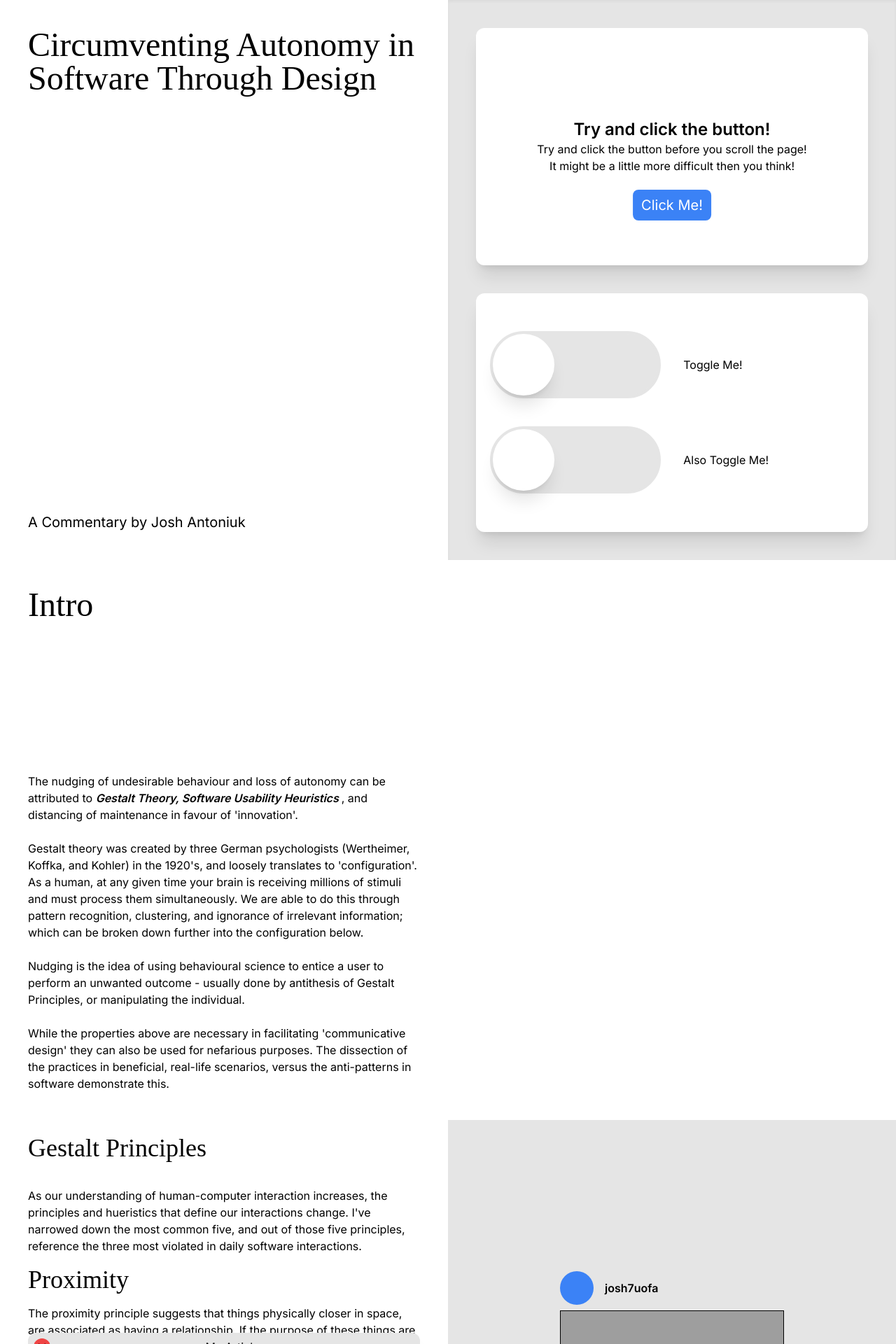
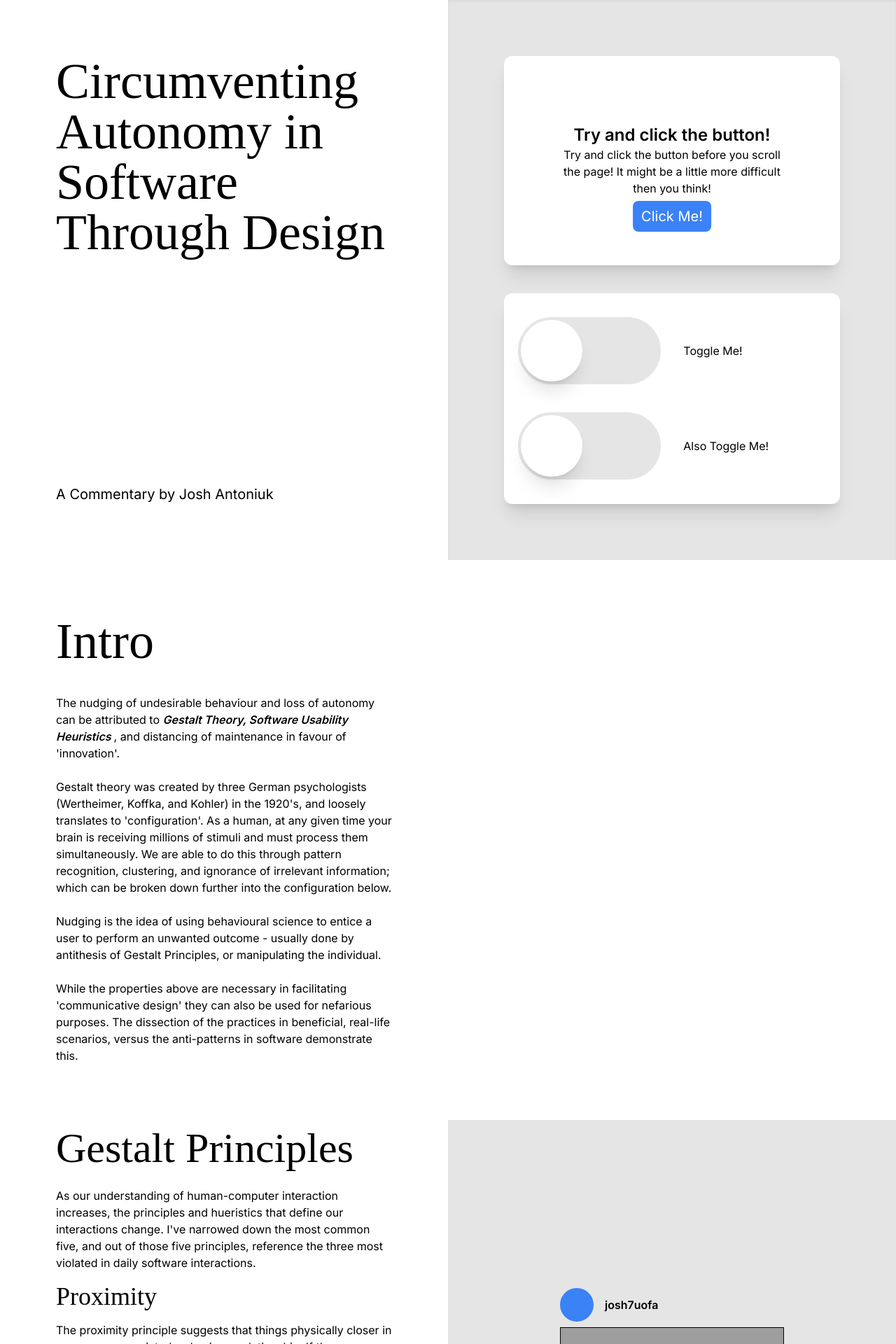
Before and after one commit to joshAntoniuk/DigitalAutonomy, a Next.js app: page / in a window 1280 px wide. Shown: the top 1920 px of the page at 70% size. Built offline with nearby package versions, Linux system fonts and the light colour scheme; grey boxes are pictures that could not be loaded.

Commit message:
screen fix

```diff
--- a/src/app/page.tsx
+++ b/src/app/page.tsx
@@ -96,14 +96,14 @@ export default function Home() {
     <main className="flex w-screen flex-col items-center">
       <div className="flex h-[200vh] w-full flex-row">
         <div className="z-10 flex h-full w-1/2 flex-col">
-          <div className="flex h-screen flex-col justify-between p-20 md:p-10">
-            <div className="w-full text-wrap font-bookmania-bold text-7xl text-black md:text-5xl">
+          <div className="flex h-screen flex-col justify-between p-20 max-md:p-10">
+            <div className="w-full text-wrap font-bookmania-bold text-7xl text-black max-md:text-5xl">
               Circumventing Autonomy in Software Through Design
             </div>
             <div className="w-full text-xl text-black">A Commentary by Josh Antoniuk</div>
           </div>
-          <div className="flex h-screen flex-col justify-between p-20 md:p-10">
-            <div className="h-screen w-full font-bookmania-bold text-7xl text-black md:text-5xl">Intro</div>
+          <div className="flex h-screen flex-col justify-between p-20 max-md:p-10">
+            <div className="h-screen w-full font-bookmania-bold text-7xl text-black max-md:text-5xl">Intro</div>
             <div className="w-full text-base text-black">
               The nudging of undesirable behaviour and loss of autonomy can be attributed to{' '}
               <span className="font-semibold italic">Gestalt Theory, Software Usability Heuristics </span>, and
@@ -127,7 +127,7 @@ export default function Home() {
             </div>
           </div>
         </div>
-        <div className="sticky top-0 z-0 flex h-screen w-1/2 flex-col items-center justify-center space-y-10 bg-neutral-200 p-20 shadow-inner md:p-10">
+        <div className="sticky top-0 z-0 flex h-screen w-1/2 flex-col items-center justify-center space-y-10 bg-neutral-200 p-20 shadow-inner max-md:p-10">
           <div className="h-1/2 w-full">
             <MovingButton />
           </div>
@@ -143,13 +143,13 @@ export default function Home() {
       </div>
       <div className="relative flex w-full flex-col">
         <div className="sticky left-0 top-0 z-40 flex h-[10vh] w-full flex-row">
-          <div className="w-1/2 bg-white font-bookmania-bold text-6xl text-black md:text-4xl">
-            <div className="absolute top-1/2 -translate-y-1/2 pl-20 md:pl-10 ">Gestalt Principles</div>
+          <div className="w-1/2 bg-white font-bookmania-bold text-6xl text-black max-md:text-4xl">
+            <div className="absolute top-1/2 -translate-y-1/2 pl-20 max-md:pl-10 ">Gestalt Principles</div>
           </div>
           <div className="w-1/2 bg-neutral-200" />
         </div>
         <div className="flex w-full flex-row">
-          <div className="w-1/2 px-20 py-4 text-base text-black md:px-10">
+          <div className="w-1/2 px-20 py-4 text-base text-black max-md:px-10">
             As our understanding of human-computer interaction increases, the principles and hueristics that define our
             interactions change. I&apos;ve narrowed down the most common five, and out of those five principles,
             reference the three most violated in daily software interactions.
@@ -157,7 +157,7 @@ export default function Home() {
           <div className="w-1/2 bg-neutral-200" />
         </div>
         <div className="relative flex w-full flex-row max-lg:h-[90vh] ">
-          <div className="sticky top-[10%] h-fit w-1/2 px-20 pb-10 md:px-10">
+          <div className="sticky top-[10%] h-fit w-1/2 px-20 pb-10 max-md:px-10">
             <div className="pb-4 font-bookmania-bold text-4xl text-black">Proximity</div>
             <div className="relative w-full text-base text-black">
               {proximityState && (
@@ -211,7 +211,7 @@ export default function Home() {
           </div>
         </div>
         <div className="relative flex h-[90vh] w-full flex-row">
-          <div className="sticky top-[10%] h-fit w-1/2 px-20 pb-10 md:px-10">
+          <div className="sticky top-[10%] h-fit w-1/2 px-20 pb-10 max-md:px-10">
             <div className="pb-4 font-bookmania-bold text-4xl text-black">Figure/Ground</div>
             <div className="relative w-full text-base text-black">
               {figureGroundState && (
@@ -255,7 +255,7 @@ export default function Home() {
               from ground.
             </div>
           </div>
-          <div className="h-full w-1/2 bg-neutral-200 px-20 py-20 md:px-10">
+          <div className="h-full w-1/2 bg-neutral-200 px-20 py-20 max-md:px-10">
             <div className="relative w-full text-base text-black">
               {figureGround2State && (
                 <div className="absolute inset-0 overflow-hidden rounded-xl backdrop-blur-sm">
@@ -299,7 +299,7 @@ export default function Home() {
           </div>
         </div>
         <div className="flex w-full flex-row">
-          <div className="w-1/2 px-20 md:px-10">
+          <div className="w-1/2 px-20 max-md:px-10">
             <div className="pb-4 font-bookmania-bold text-4xl text-black">Similarity</div>
             <div ref={containerRef} className="relative min-h-1 w-full text-base text-black">
               {containerRef.current && (
@@ -369,13 +369,13 @@ export default function Home() {
       <div className="relative flex w-full flex-col">
         <div className="sticky left-0 top-0 z-40 flex h-[10vh] w-full flex-row">
           <div className="w-1/2 bg-neutral-200" />
-          <div className="w-1/2 bg-white font-bookmania-bold text-6xl text-black md:text-4xl">
-            <div className="absolute top-1/2 -translate-y-1/2 pl-20 md:pl-10">Usability Heuristics</div>
+          <div className="w-1/2 bg-white font-bookmania-bold text-6xl text-black max-md:text-4xl">
+            <div className="absolute top-1/2 -translate-y-1/2 pl-20 max-md:pl-10">Usability Heuristics</div>
           </div>
         </div>
         <div className="flex w-full flex-row">
           <div className="w-1/2 bg-neutral-200" />
-          <div className="w-1/2 px-20 py-4 text-base text-black md:px-10">
+          <div className="w-1/2 px-20 py-4 text-base text-black max-md:px-10">
             Now that we are able to understand what some Gestalt Principles are, we can apply this concept to the
             autonomy of individuals interacting with software. Known as Usability Heuristics, the aim of these is to
             evaluate how efficient and usable our tools are during interaction.
@@ -394,7 +394,7 @@ export default function Home() {
           </div>
         </div>
         <div className="relative flex h-[90vh] w-full flex-row">
-          <div className="h-full w-1/2 divide-y bg-neutral-200 px-20 pb-10 md:px-10">
+          <div className="h-full w-1/2 divide-y bg-neutral-200 px-20 pb-10 max-md:px-10">
             <div className="h-full divide-y">
               {control1State ? (
                 <div className="flex h-32 w-full flex-col items-center bg-white text-green-500">
@@ -688,7 +688,7 @@ export default function Home() {
               )}
             </div>
           </div>
-          <div className="sticky top-[10%] h-fit w-1/2 px-20 pb-10 md:px-10">
+          <div className="sticky top-[10%] h-fit w-1/2 px-20 pb-10 max-md:px-10">
             <div className="pb-4 font-bookmania-bold text-4xl text-black">User Control & Freedom</div>
             <div className="relative w-full text-base text-black">
               {/* {proximityState && (
@@ -730,7 +730,7 @@ export default function Home() {
           </div>
         </div>
         <div className="relative flex h-[90vh] w-full flex-row">
-          <div className="h-full w-1/2 bg-neutral-200 px-20 pb-10 md:px-10">
+          <div className="h-full w-1/2 bg-neutral-200 px-20 pb-10 max-md:px-10">
             <div className="flex w-full flex-col overflow-y-hidden rounded-xl bg-white p-10 transition-all duration-300">
               <div className="text-xl font-semibold text-black">
                 Allow us to track cookies and send oddly specific ads?
@@ -749,7 +749,7 @@ export default function Home() {
               </div>
             </div>
           </div>
-          <div className="sticky top-[10%] h-fit w-1/2 px-20 pb-10 md:px-10">
+          <div className="sticky top-[10%] h-fit w-1/2 px-20 pb-10 max-md:px-10">
             <div className="pb-4 font-bookmania-bold text-4xl text-black">Flexibility & Efficiency of Use</div>
             <div className="relative w-full text-base text-black">
               {answer !== 'ln(2)' && (
@@ -816,7 +816,7 @@ export default function Home() {
               </div>
             </div>
           </div>
-          <div className="sticky top-[10%] h-fit w-1/2 px-20 pb-10 md:px-10">
+          <div className="sticky top-[10%] h-fit w-1/2 px-20 pb-10 max-md:px-10">
             <div className="bg-white pb-4 font-bookmania-bold text-4xl text-black">Consistency & Standards</div>
             <div className="relative w-full bg-white text-base text-black">
               {consistencyState && (
```
